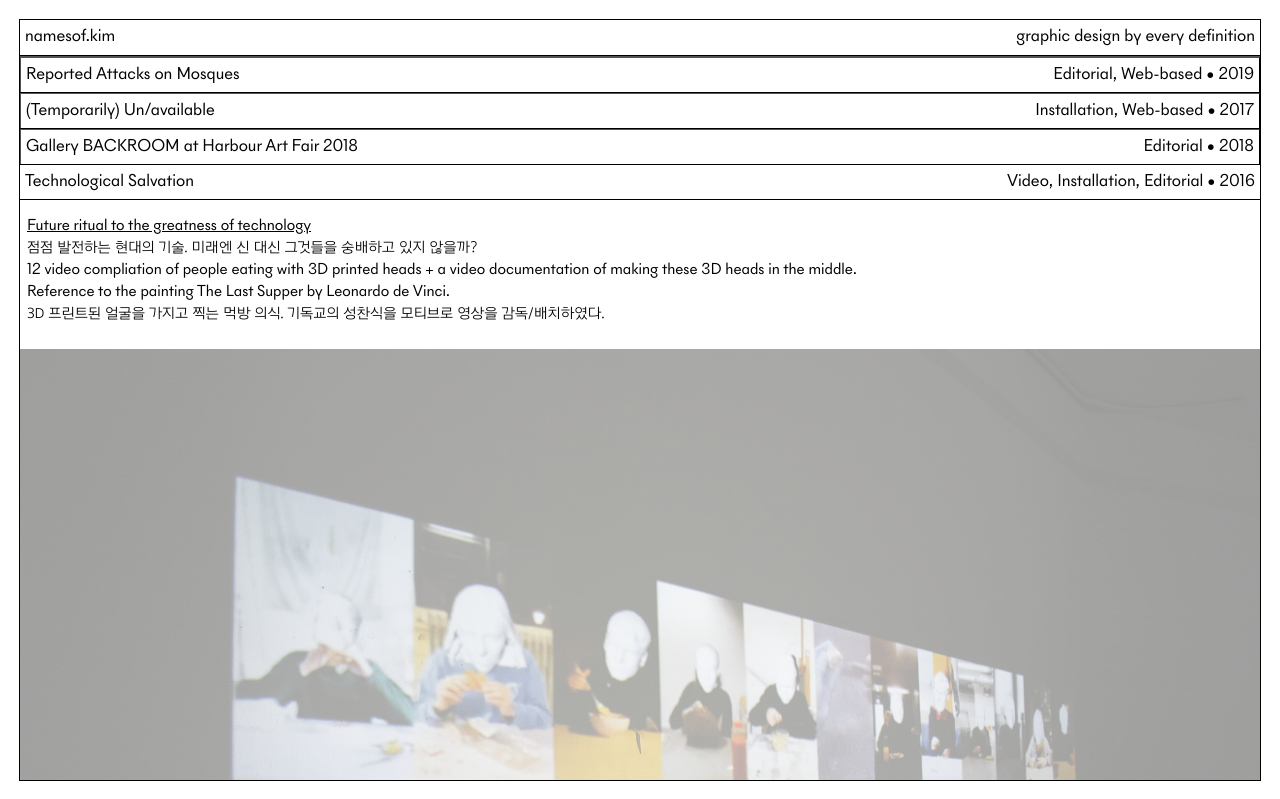
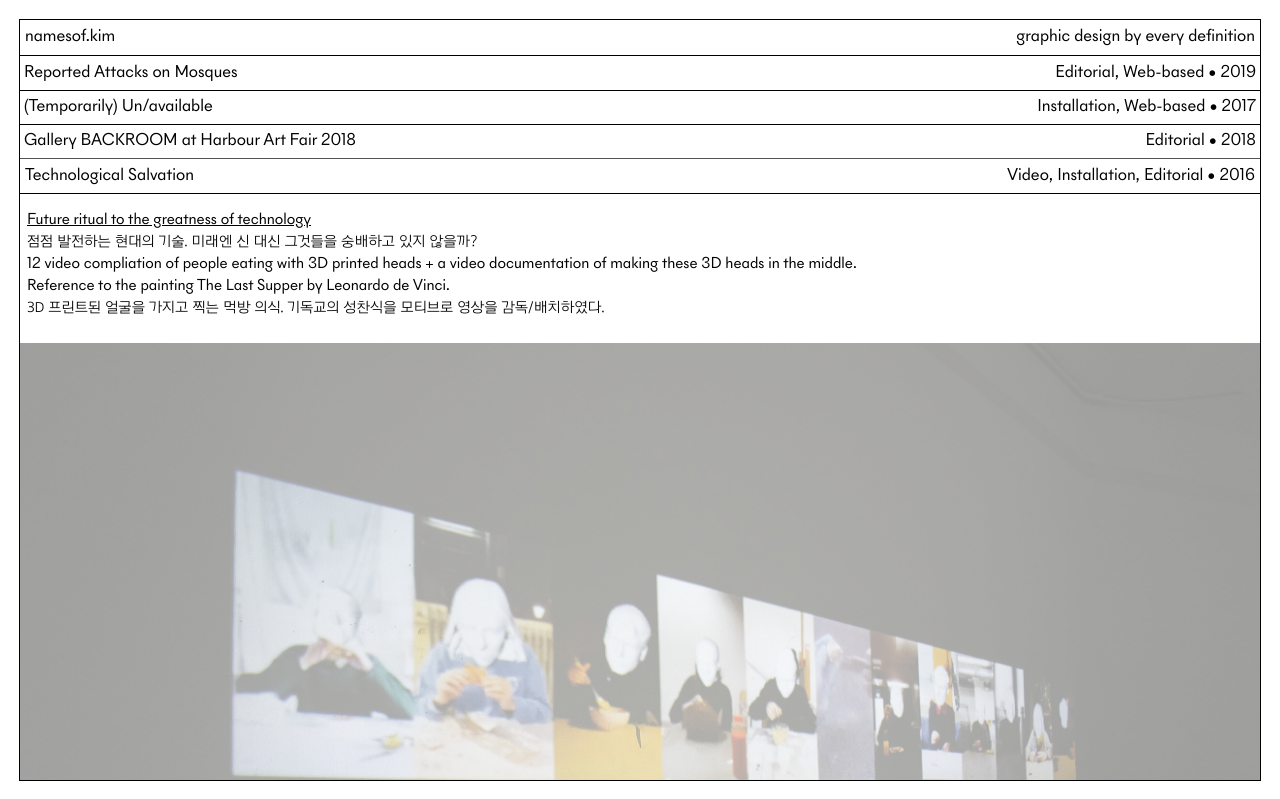
Before and after one commit to hjkim813/namesofkim.github.io, a plain HTML site: page index.html in a window 1280 px wide. Both pictures are taken after a click on the button 640 px from the left and 182 px from the top of the page. Shown: the top 799 px of the page. Drawn offline with nearby package versions, Linux system fonts and the light colour scheme; files whose address does not match are found by name.

Commit message:
border fix

```diff
--- a/style.css
+++ b/style.css
@@ -42,14 +42,14 @@ span:lang(ko){
 }
 
 
-#b_top{position:fixed;z-index:1000;top:0;left:0;border-bottom:1px solid black;}
-#b_bot{position:fixed;z-index:1000;bottom:0;border-top:1px solid black;}
-#b_left{position:fixed;z-index:1000;left:0;top:0;border-right:1px solid black;}
-#b_right{position:fixed;z-index:1000;right:0;top:0;border-left:1px solid black;}
-#b2_top{position:fixed;z-index:1000;top:0;left:0;}
-#b2_bot{position:fixed;z-index:1000;bottom:0;}
-#b2_left{position:fixed;z-index:1000;left:0;top:0;}
-#b2_right{position:fixed;z-index:1000;right:0;top:0;}
+#b_top{position:fixed;z-index:1001;top:0;left:0;border-bottom:1px solid black;}
+#b_bot{position:fixed;z-index:1001;bottom:0;border-top:1px solid black;}
+#b_left{position:fixed;z-index:1001;left:0;top:0;border-right:1px solid black;}
+#b_right{position:fixed;z-index:1001;right:0;top:0;border-left:1px solid black;}
+#b2_top{position:fixed;z-index:1001;top:0;left:0;}
+#b2_bot{position:fixed;z-index:1001;bottom:0;}
+#b2_left{position:fixed;z-index:1001;left:0;top:0;}
+#b2_right{position:fixed;z-index:1001;right:0;top:0;}
 
 .header {
   display: flex;
@@ -60,7 +60,7 @@ span:lang(ko){
   top:0;
   left: 0;
   right: 0;
-  z-index: 999;
+  z-index: 1000;
   padding: 5px;
   border-bottom: 1px solid #000 !important;
   background-color: white;
@@ -136,11 +136,27 @@ span:lang(ko){
   padding: 5px;
   border-bottom: 1px solid #000;
   outline: none;
+  -webkit-outline: none;
   transition: 0.5s;
   z-index: 999;
   background-color: white;
-  box-shadow: none !important;
+  margin-bottom: 0;
 }
+
+button {
+  appearance: none !important;
+  -webkit-appearance: none !important;
+  border: none;
+  -webkit-border:none;
+  box-shadow: none;
+  -webkit-box-shadow: none;
+  -webkit-border-radius: 0px;
+  -moz-border-radius: 0px;
+  -ms-border-radius: 0px;
+  -o-border-radius: 0px;
+  border-radius: 0px;
+}
+
 
 #title{
   display: inline-block;
@@ -170,22 +186,32 @@ span:lang(ko){
 .accordion.active:hover img {
   display: none;
 }
+
 .accordion:after {
-
 }
 
 .active {
-  top: 55px;
+  top: 53px;
   position: sticky;
   position: -webkit-sticky;
-  /* border-bottom: solid 0.3px; */
   border-left: 1px solid #000;
   border-right: 1px solid #000;
   border-top: 1px solid #000;
+  margin: 0;
+  margin-top: -1px;
+  -webkit-border-style: outset;
+  border-style: outset;
+  -webkit-appearance: none;
+  appearance:none;
 }
 
 .active:after {
+  -webkit-border-style: outset;
+  border-style: outset;
+  -webkit-appearance: none;
+  appearance:none;
 }
+
 
 .panel {
   margin: -1px 0;
```
